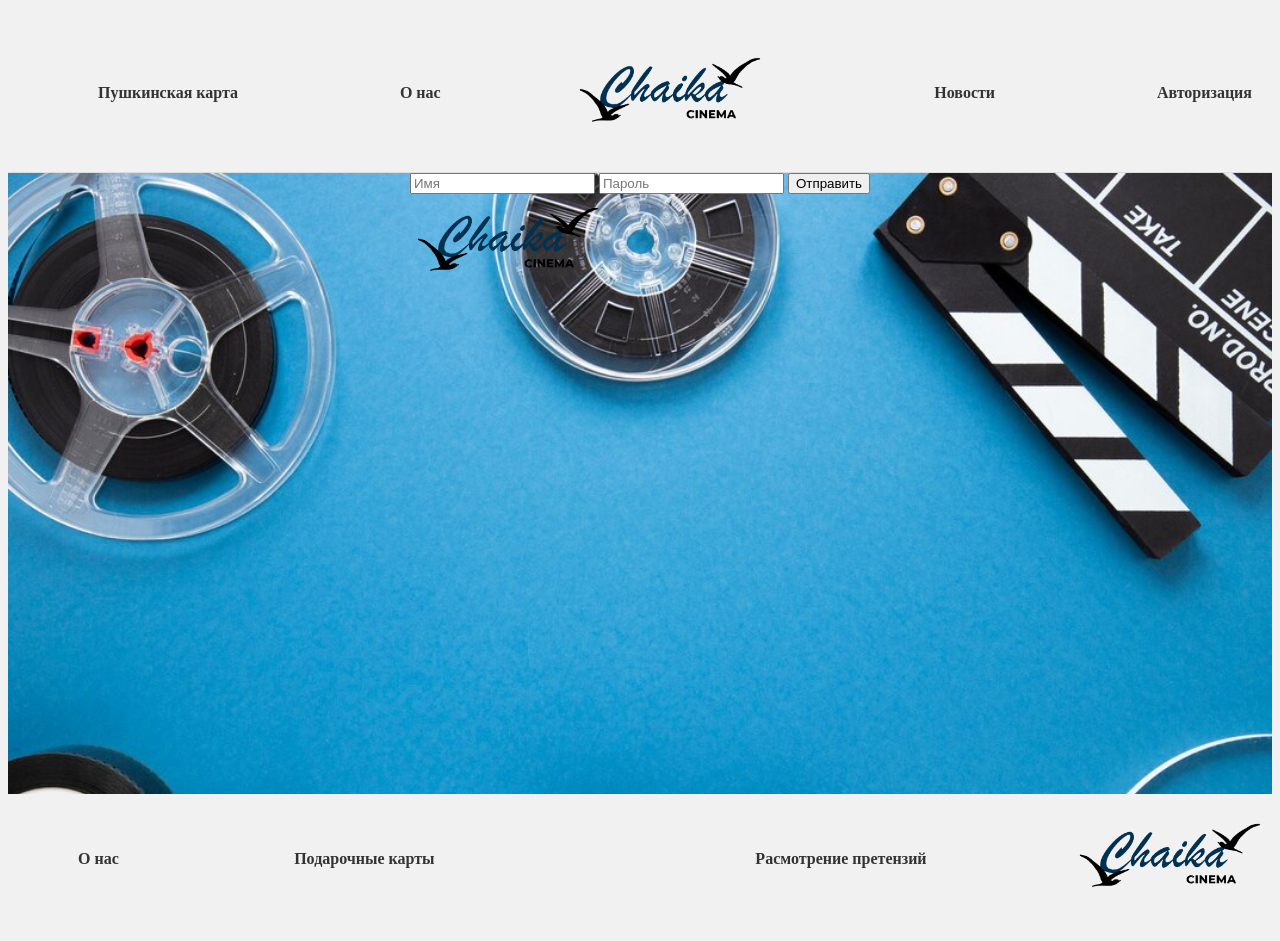
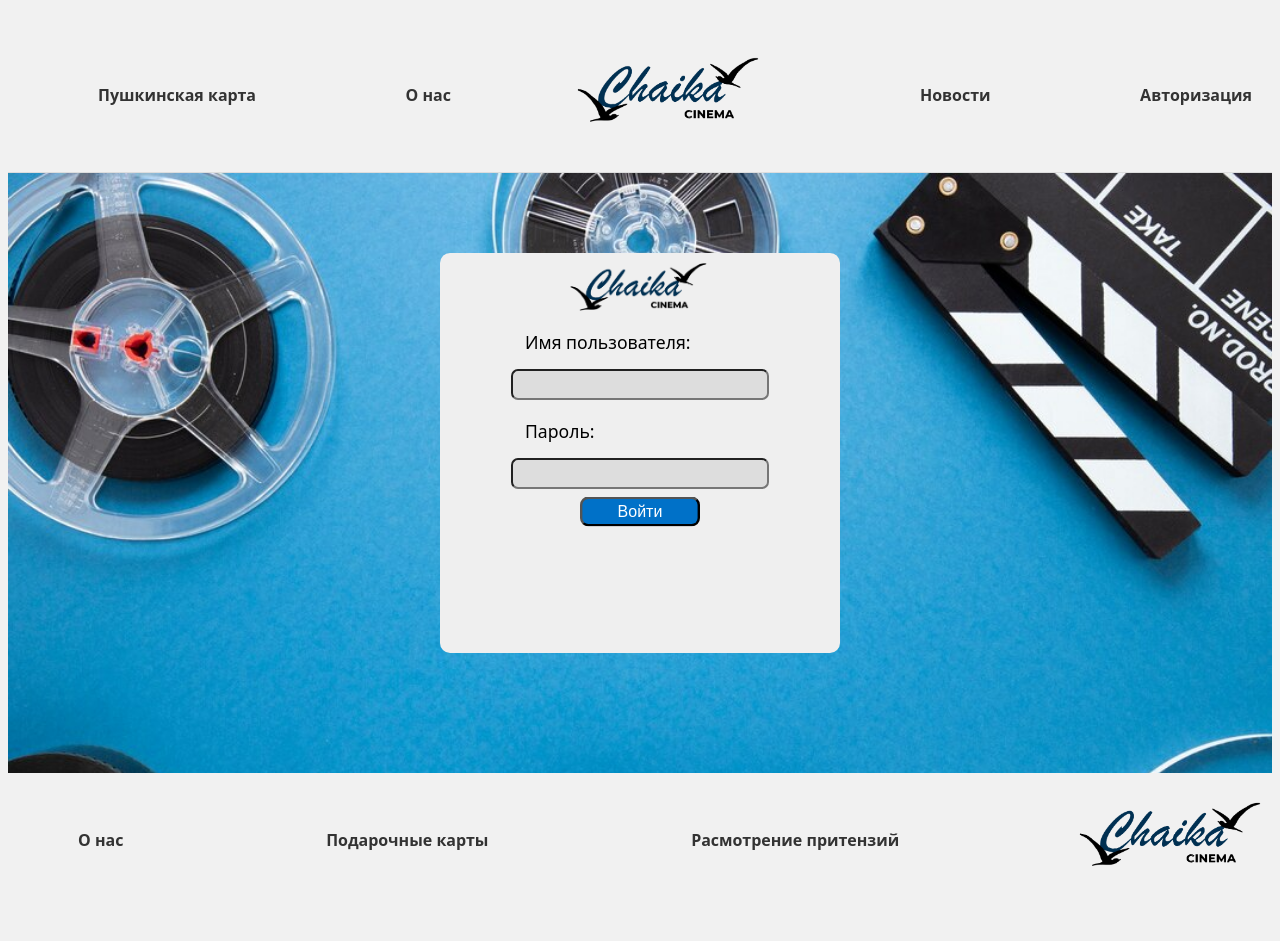
Before and after one commit to artemiysm/Cinema-Project, a PHP site: page /pages/sign_up.html in a window 1280 px wide. After the commit the page ends 866 px from the top, so only its background shows below. Run offline with PHP 8.4, Linux system fonts and the light colour scheme.

Commit message:
signing and main update pages
update styles and main

```diff
--- a/pages/sign_up.html
+++ b/pages/sign_up.html
@@ -14,7 +14,7 @@
                     <li><a href="#">Пушкинская карта</a></li>
                     <li><a href="#">О нас</a></li>
 
-                        <img class="logo2" src="/assets/image/logo.png" alt="">
+                        <img class="logo" src="/assets/image/logo.png" alt="">
                     <li><a href="#">Новости</a></li>
                     <li><a href="/pages/sign_up.html">Авторизация</a></li>
 
@@ -25,14 +25,20 @@
         </header>
     </div>
     <div class="sign_up">
+        <div class="sign">
+
 
         <form action="sign_up.php" method="POST">
-            <input class ="sign_name" name="user" type="text" placeholder="Имя"/>
-            <input class="sign_password" name="pasword" type="password" placeholder="Пароль"/>
-            <input type="submit" value="Отправить"/>
-        <div class="sign">
-            <img class="logo2" src="../assets/image/logo.png" alt="">
-        </div>
+            <div class="signing">
+                <img class="logo2" src="../assets/image/logo.png" alt="">
+                <p>Имя пользователя: </p>
+            <input class ="sign_name" name="user" type="text"/>
+            <p>Пароль: </p>
+            <input class="sign_password" name="pasword" type="password"/>
+
+            <input class = "submit" type="submit" value="Войти"/>
+            </div>
+</div>
     </div>
     <div class="footer">
         <footer>
@@ -40,11 +46,12 @@
                 <ul>
                     <li><a href="#">О нас</a></li>
                     <li><a href="#">Подарочные карты</a></li>
-                    <div class="logo-card"></div>
+                    <li><a href="#">Расмотрение притензий</a></li>
 
-                    <li><a href="#">Расмотрение претензий</a></li>
-                    <img class="logo2" src="/assets/image/logo.png" alt="">
-                    </ul>
+                    <img class="logo" src="/assets/image/logo.png" alt="">
+
+                </ul>
+
             </nav>
         </footer>
     </div>
--- a/style/style.css
+++ b/style/style.css
@@ -3,24 +3,29 @@ nav ul {
     justify-content: space-between;
     list-style-type: none;
 }
+img{
+    width:200px;
+}
+img.logo{
+    width: 200px;
+}
 img.logo2{
-    width: 200px;
+    width: 150px;
+    display: block;
+    margin-left: auto;
+    margin-right: auto;
+
 
 }
 header {
     display: flex;
-    justify-content: space-between;
+    justify-content:space-between;
     padding: 20px;
-    background-color: #fff;
+    background-color: rgb(241, 241, 241);
     border-bottom: 1px solid #ddd;
-
-    background-color: rgb(241, 241, 241);
-
 }
-
 nav {
     flex-grow: 1;
-
 
 }
 nav ul li {
@@ -34,14 +39,11 @@ nav ul li a {
     font-weight: bold;
 
 }
-nav ul li{
-    display: flex;
-    justify-content: center;
-}
-
-a{
+a  {
     position: relative;
     top: 40px;
+    font-family:system-ui, -apple-system, "Segoe UI", Roboto, "Helvetica Neue", "Noto Sans", "Liberation Sans", Arial, sans-serif, "Apple Color Emoji", "Segoe UI Emoji", "Segoe UI Symbol", "Noto Color Emoji";;;
+    transform: scale(130%);
 }
 .sign_up{
 
@@ -66,3 +68,55 @@ footer{
 html{
     background-color: rgb(241, 241, 241);
 }
+.signing{
+    display:flex;
+    flex-direction: column;
+    flex-wrap: wrap;
+    margin-top: 80px;
+    height: 400px;
+    width: 400px;
+    background-color: #efefef;
+    border-radius: 10px;
+}
+input{
+
+    margin-bottom: 10px;
+}
+.sign_name{
+    height: 25px;
+    width: 250px;
+    border-radius: 7px;
+    margin-left: auto;
+    margin-right: auto;
+    background-color: #ddd;
+}
+.sign_password{
+    height: 25px;
+    width: 250px;
+    border-radius: 7px;
+    margin-bottom: 10px;
+    margin-left: auto;
+    margin-right: auto;
+    background-color: #ddd;
+}
+.submit{
+    margin-left: auto;
+    margin-right: auto;
+    width:100px;
+    height: 25px;
+    color: white;
+    border-radius: 7px;
+    background-color: rgb(0, 113, 200);
+    transform: scale(120%);
+    transition: box-shadow 2s 500ms;
+
+}
+.submit:hover{
+    box-shadow: 5px 5px 9px black;
+}
+p{
+    transform: scale(110%);
+    margin-left: 25%;
+    margin-top: 10px;
+    font-family: system-ui, -apple-system, "Segoe UI", Roboto, "Helvetica Neue", "Noto Sans", "Liberation Sans", Arial, sans-serif, "Apple Color Emoji", "Segoe UI Emoji", "Segoe UI Symbol", "Noto Color Emoji";
+}
--- a/style/style2.css
+++ b/style/style2.css
@@ -91,6 +91,7 @@ nav ul li a {
 a{
     position: relative;
     top: 40px;
+    font-family: system-ui, -apple-system, "Segoe UI", Roboto, "Helvetica Neue", "Noto Sans", "Liberation Sans", Arial, sans-serif, "Apple Color Emoji", "Segoe UI Emoji", "Segoe UI Symbol", "Noto Color Emoji";;
 }
 .promo{
     display: flex;
```
